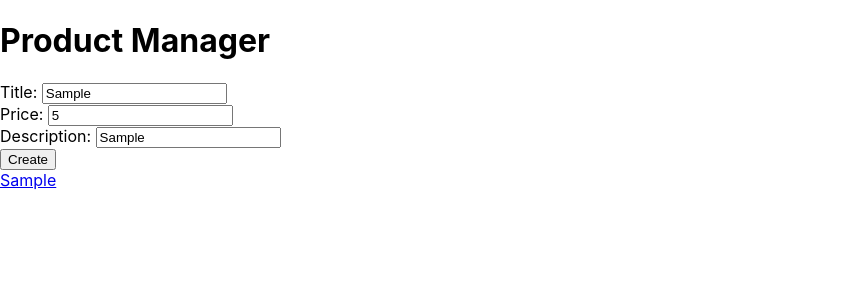
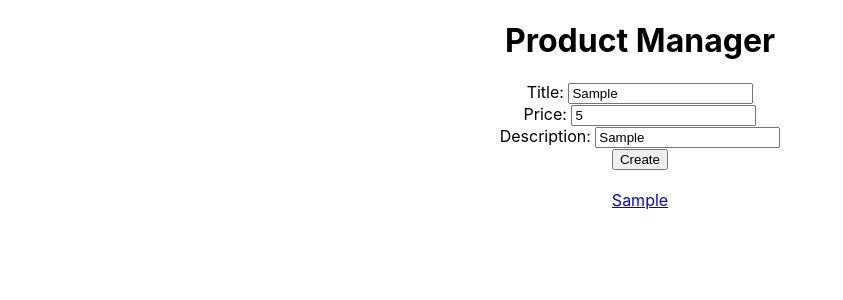
Before and after one commit to KatieInnes/productManagerPartTwo, a React (Create React App) app in the folder client/: page / in a window 1280 px wide. Both pictures are taken after typing "Sample", "5", "Sample" into the empty fields and a click on the input "Create". Shown: the top 300 px of the page, without its empty margins (0-843 px from the left). Built offline with nearby package versions, Linux system fonts and the light colour scheme; no server answers.

Commit message:
final updates, added tiny bit of CSS

```diff
--- a/client/src/App.css
+++ b/client/src/App.css
@@ -2,37 +2,6 @@
   text-align: center;
 }
 
-.App-logo {
-  height: 40vmin;
-  pointer-events: none;
+.allProducts {
+  padding-top: 20px;
 }
-
-@media (prefers-reduced-motion: no-preference) {
-  .App-logo {
-    animation: App-logo-spin infinite 20s linear;
-  }
-}
-
-.App-header {
-  background-color: #282c34;
-  min-height: 100vh;
-  display: flex;
-  flex-direction: column;
-  align-items: center;
-  justify-content: center;
-  font-size: calc(10px + 2vmin);
-  color: white;
-}
-
-.App-link {
-  color: #61dafb;
-}
-
-@keyframes App-logo-spin {
-  from {
-    transform: rotate(0deg);
-  }
-  to {
-    transform: rotate(360deg);
-  }
-}
--- a/client/src/App.js
+++ b/client/src/App.js
@@ -1,3 +1,4 @@
+import "./App.css"
 import React from 'react';
 import OneProductView from './components/OneProductView';
 import Main from './views/Main';
--- a/client/src/components/AllProductView.jsx
+++ b/client/src/components/AllProductView.jsx
@@ -21,16 +21,17 @@ const AllProductView = (props) => {
     }, [savedFormItem]);
 
     return (
-        <div>
+        <div className='allProducts'>
             {
-                thingTypedInForm.map((product, index)=>{
-                return(
-                    <div>
-                        <Link to={`/product/${product._id}`}>{product.title}</Link>
+                thingTypedInForm.map((product, index) => (
+                    <div key={index}>
+                        <div>
+                            <Link to={`/product/${product._id}`}>{product.title}</Link>
+                        </div>
                     </div>
-                )})
+                ))
             }
         </div>
-    )
-}
+    );
+};
 export default AllProductView;
--- a/client/src/components/OneProductView.jsx
+++ b/client/src/components/OneProductView.jsx
@@ -6,13 +6,13 @@ const OneProductView = (props) => {
     const [oneProduct, setOneProduct] = useState({})
     const {id} = useParams();
     useEffect(() => {
-        axios.get("http://localhost:8000/api/products/" + id)
+        axios.get(`http://localhost:8000/api/products/${id}`)
             .then(res => {
               console.log(res.data);
               setOneProduct(res.data);
             })
             .catch( err => console.log(err) );
-    }, []);
+    }, [id]);
 
   return (
     <div>
@@ -20,7 +20,7 @@ const OneProductView = (props) => {
       <p>Price: ${oneProduct.price}</p>
       <p>Description: {oneProduct.description}</p>
     </div>
-  )
-}
+  );
+};
 
 export default OneProductView;
```
Also changed, not shown: 1 other file (tests, documents, lock files or other folders).
